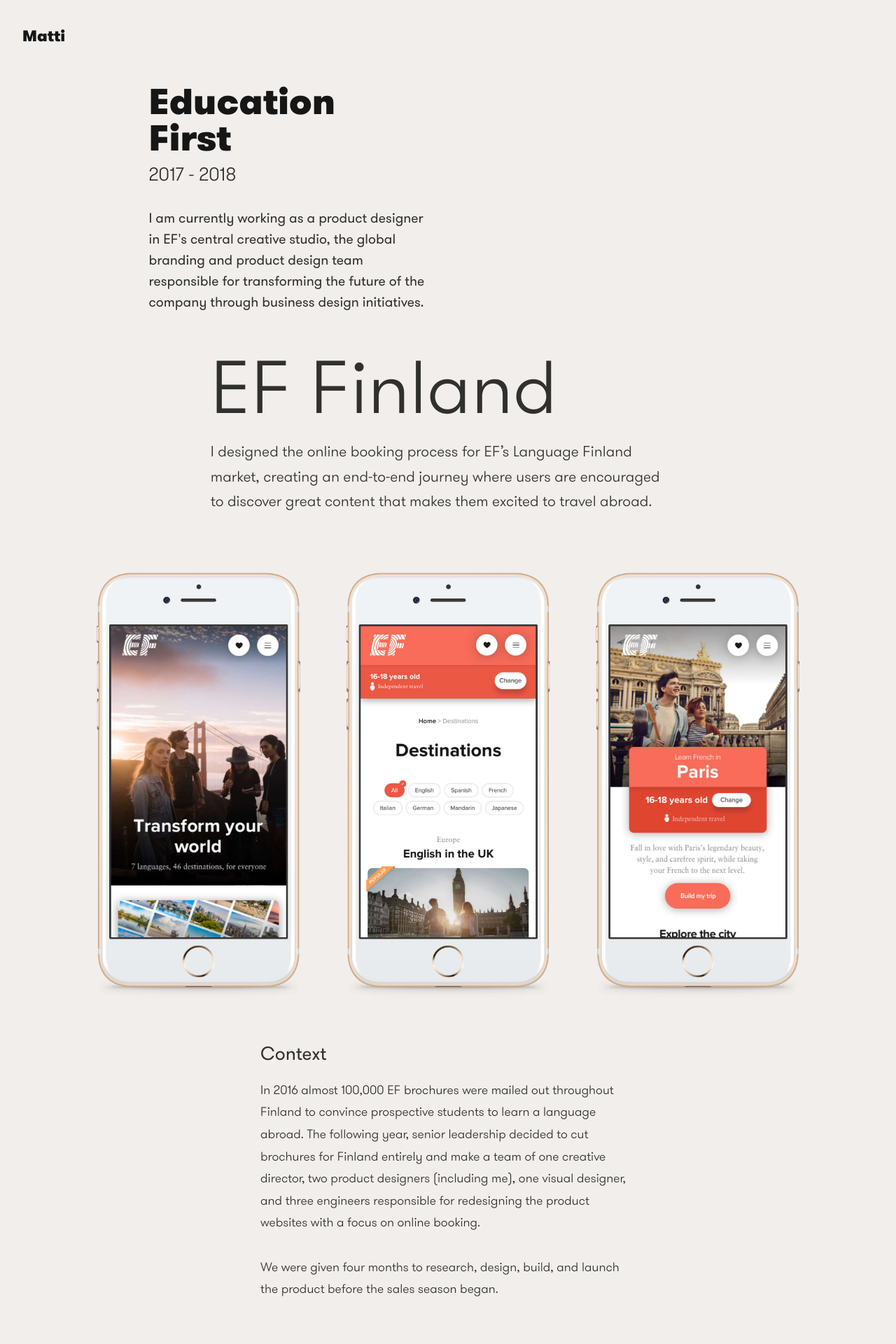
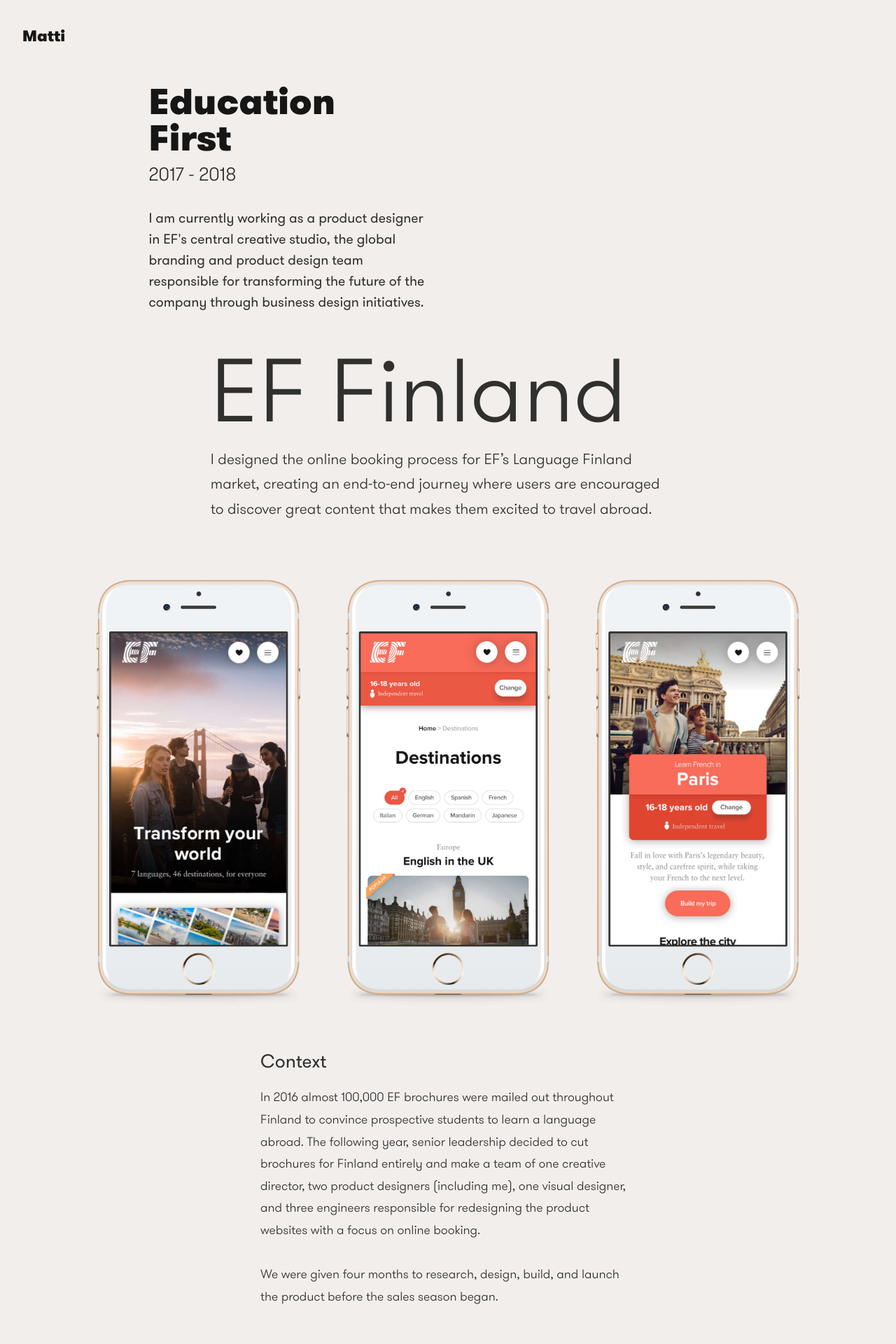
Before and after one commit to mattihicks/mattihicks, a Jekyll site: the page built from ef.md, in a window 1280 px wide. Shown: the top 1920 px of the page at 70% size. Built offline with Jekyll 4.4.1, drawn with Linux system fonts in a browser that asks for light colours.

Commit message:
fix font project tile ef

```diff
--- a/_sass/_base.scss
+++ b/_sass/_base.scss
@@ -414,8 +414,8 @@ html .page-content-alternative {
 
 
 .projectTitleBig {
-    font-size: 6.66667rem;
-    line-height: 7.33333rem;
+    font-size: 10vw;
+    line-height: 1;
 }
 
 .row .projectIntro p {
```
